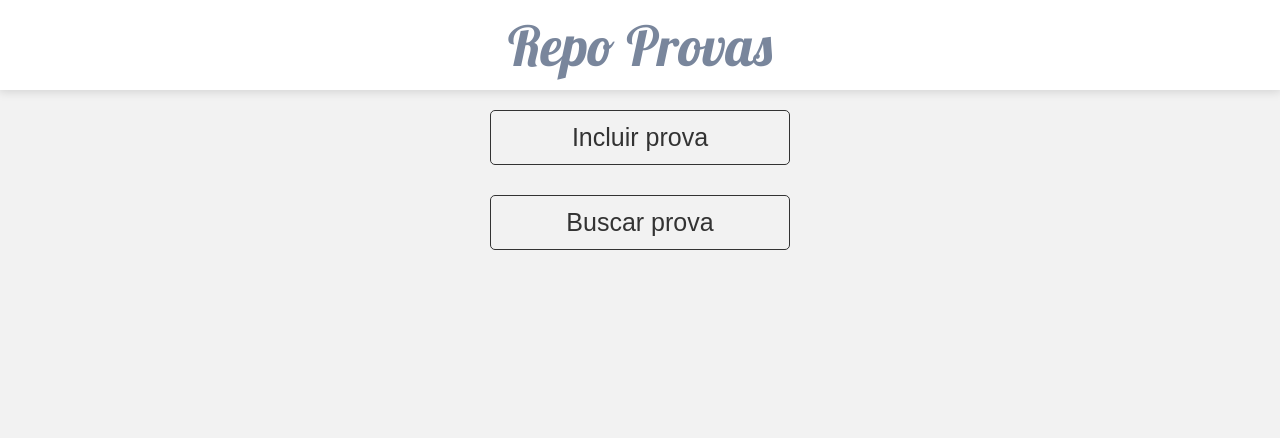
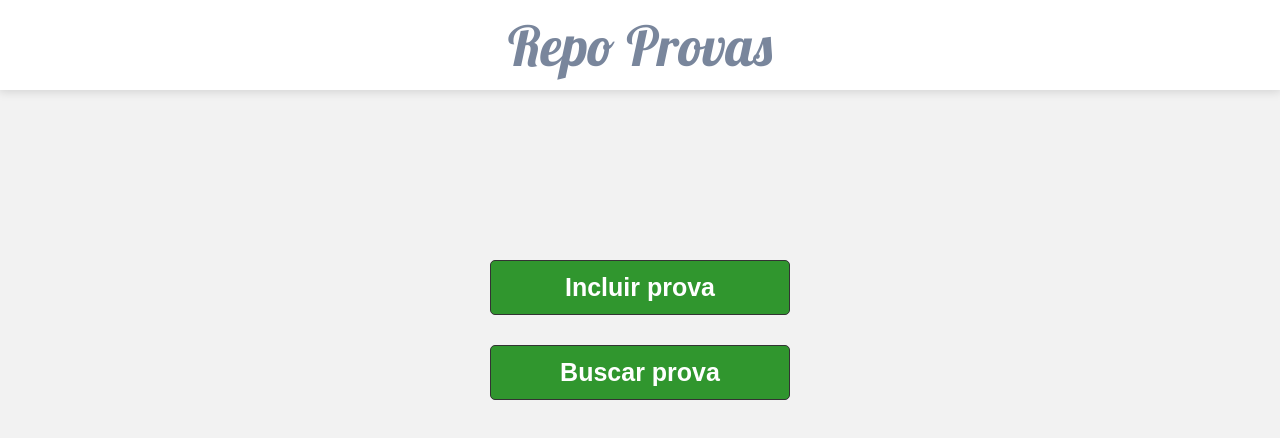
Before and after one commit to leandrodcs/repo-provas, a React (Create React App) app: page / in a window 1280 px wide. Shown: the top 438 px of the page. Built offline with nearby package versions, Linux system fonts and the light colour scheme; no server answers.

Commit message:
Minor style changes

```diff
--- a/src/components/Button.js
+++ b/src/components/Button.js
@@ -4,11 +4,14 @@ export const Button = styled.button`
     width: 100%;
     max-width: 300px;
     height: 55px;
-    background: inherit;
+    background: #30962e;
+    font-weight: 700;
     border: none;
     border-radius: 5px;
-    color: #333;
+    color: white;
     border: 1px solid #333;
     font-size: 25px;
     cursor: pointer;
+    pointer-events: ${props => props.offline ? 'none' : 'initial'};
+    opacity: ${props => props.offline ? '0.7' : '1'};
 `;
--- a/src/components/Input.js
+++ b/src/components/Input.js
@@ -11,4 +11,6 @@ export const Input = styled.input`
     font-size: 18px;
     padding: 0 12px;
     outline: none;
+    pointer-events: ${props => props.offline ? 'none' : 'initial'};
+    opacity: ${props => props.offline ? '0.7' : '1'};
 `;
--- a/src/components/PageWrapper.js
+++ b/src/components/PageWrapper.js
@@ -3,7 +3,7 @@ import styled from "styled-components";
 export const Wrapper = styled.main`
     width: 100%;
     height: 100%;
-    margin-top: 90px;
+    margin-top: ${props => props.isHome ? '30vh' : '90px'};
     padding: 20px 20px;
     display: flex;
     flex-direction: column;
--- a/src/components/SelectBox.js
+++ b/src/components/SelectBox.js
@@ -1,9 +1,10 @@
 import styled from "styled-components"
 
-export default function SelectBox({name, value, items, setItem, handler}) {
+export default function SelectBox({offline, name, value, items, setItem, handler}) {
     return (
         <>
             <Wrapper
+            offline={offline}
             value={value}
             label={name}
             onChange={setItem ? e => setItem(e.target.value) : e => handler(e.target.value)}
@@ -28,4 +29,7 @@ const Wrapper = styled.select`
     padding: 0 12px;
     outline: none;
     cursor: pointer;
+    pointer-events: ${props => props.offline ? 'none' : 'initial'};
+    opacity: ${props => props.offline ? '0.7' : '1'};
+
 `;
--- a/src/components/SubjectSelection.js
+++ b/src/components/SubjectSelection.js
@@ -1,6 +1,6 @@
 import styled from "styled-components"
 
-export default function SubjectSelection({name, value, items, setItem, handler}) {
+export default function SubjectSelection({offline, name, value, items, setItem, handler}) {
     const periods = [];
     items.forEach(item => {
         let isIncluded = false;
@@ -16,6 +16,7 @@ export default function SubjectSelection({name, value, items, setItem, handler})
     periods.sort((a,b) => (a.id > b.id) ? 1 : ((b.id > a.id) ? -1 : 0))
     return (
             <Wrapper
+            offline={offline}
             value={value}
             label={name}
             onChange={setItem ? e => setItem(e.target.value) : e => handler(e.target.value)}
@@ -47,4 +48,6 @@ const Wrapper = styled.select`
     padding: 0 12px;
     outline: none;
     cursor: pointer;
+    pointer-events: ${props => props.offline ? 'none' : 'initial'};
+    opacity: ${props => props.offline ? '0.7' : '1'};
 `;
--- a/src/components/TeacherSelection.js
+++ b/src/components/TeacherSelection.js
@@ -1,9 +1,10 @@
 import styled from "styled-components"
 
-export default function TeacherSelection({name, value, items, setItem, handler}) {
+export default function TeacherSelection({offline, name, value, items, setItem, handler}) {
     return (
         <>
             <Wrapper
+            offline={offline}
             value={value}
             label={name}
             onChange={setItem ? e => setItem(e.target.value) : e => handler(e.target.value)}
@@ -28,4 +29,6 @@ const Wrapper = styled.select`
     padding: 0 12px;
     outline: none;
     cursor: pointer;
+    pointer-events: ${props => props.offline ? 'none' : 'initial'};
+    opacity: ${props => props.offline ? '0.7' : '1'};
 `;
--- a/src/pages/Consult.js
+++ b/src/pages/Consult.js
@@ -17,6 +17,7 @@ export default function Consult() {
     const [searchId, setSearchId] = useState('');
     const [filter, setFilter] = useState('');
     const [majorLoad, setMajorLoad] = useState(true);
+    const [isLoading, setIsLoading] = useState(false);
     const filters = [{id: 'teacher', name: 'Buscar por Professor'}, {id: 'subject', name: 'Buscar por Matéria'}];
     const navigate = useNavigate();
 
@@ -42,22 +43,27 @@ export default function Consult() {
     function filterHandler(filter) {
         setFilter(filter);
         setSearchId('');
+        setIsLoading(true);
         if (filter === 'teacher') {
             getTeachers(courseId)
             .then(res => {
                 setTeachers(res.data);
+                setIsLoading(false);
             })
             .catch(err => {
                 console.log(err);
+                setIsLoading(false);
             })
         }
         if (filter === 'subject') {
             getSubjects(courseId)
             .then(res => {
                 setSubjects(res.data);
+                setIsLoading(false);
             })
             .catch(err => {
                 console.log(err);
+                setIsLoading(false);
             })
         }
     }
@@ -82,24 +88,24 @@ export default function Consult() {
             <Form onSubmit={(e) => submitHandler(e)}>
                 <Section>
                     <p>Primeiro, selecione um curso:</p>
-                    <SelectBox name="Curso" value={courseId} items={courses} handler={courseHandler}/>
+                    <SelectBox offline={isLoading} name="Curso" value={courseId} items={courses} handler={courseHandler}/>
                 </Section>
                 {courseId&&
                 <Section>
                     <p>Agora, escolha por que filtro que deseja buscar as provas:</p>
-                    <SelectBox name="Filtro" value={filter} items={filters} handler={filterHandler}/>
+                    <SelectBox offline={isLoading} name="Filtro" value={filter} items={filters} handler={filterHandler}/>
                 </Section>
                 }
                 {
                     filter === 'teacher' ?
                     <Section>
                         <p>Por fim, escolha o professor que deseja consultar:</p>
-                        <TeacherSelection name="Professor" value={searchId} items={teachers} handler={searchHandler}/>
+                        <TeacherSelection offline={isLoading} name="Professor" value={searchId} items={teachers} handler={searchHandler}/>
                     </Section>
                     : filter === 'subject' ?
                     <Section>
                         <p>Por fim, escolha a matéria que deseja consultar:</p>
-                        <SubjectSelection name="Matéria" value={searchId} items={subjects} handler={searchHandler}/>
+                        <SubjectSelection offline={isLoading} name="Matéria" value={searchId} items={subjects} handler={searchHandler}/>
                     </Section>
                     : ""
                 }
--- a/src/pages/Contribute.js
+++ b/src/pages/Contribute.js
@@ -21,6 +21,7 @@ export default function Contribute() {
     const [teacherId, setTeacherId] = useState('');
     const [categoryId, setCategoryId] = useState('');
     const [majorLoad, setMajorLoad] = useState(true);
+    const [isLoading, setIsLoading] = useState(false);
     const navigate = useNavigate();
 
     useEffect(() => {
@@ -43,6 +44,7 @@ export default function Contribute() {
 
     function courseHandler(courseId) {
         setCourseId(courseId);
+        setIsLoading(true);
         if (courseId === "") {
             setSubjects([]);
             setTeachers([]);
@@ -53,13 +55,16 @@ export default function Contribute() {
         getSubjects(courseId)
         .then(res => {
             setSubjects(res.data);
+            setIsLoading(false);
         })
         .catch(err => {
             console.log(err);
+            setIsLoading(false);
         })
     }
 
     function subjectHandler(subjectId) {
+        setIsLoading(true);
         setSubjectId(subjectId);
         if (subjectId === "") {
             setTeachers([]);
@@ -68,14 +73,17 @@ export default function Contribute() {
         getSubjectTeachers(subjectId)
         .then(res => {
             setTeachers(res.data);
+            setIsLoading(false);
         })
         .catch(err => {
             console.log(err);
+            setIsLoading(false);
         })
     }
 
     function submitHandler(e) {
         e.preventDefault();
+        setIsLoading(true);
         const body = {
             name,
             exam,
@@ -86,12 +94,13 @@ export default function Contribute() {
         postNewExam(body)
         .then(res => {
             sendAlert('success', '', 'Sua prova foi enviada com sucesso, você agora pode fazer uma consulta para encontra-lá :)');
+            setIsLoading(false);
             navigate("/");
         })
         .catch(err => {
-            sendAlert('error', '', err.response.data)
-            console.log(err);
-        })
+            sendAlert('error', '', err.response.data);
+            setIsLoading(false);
+        });
     }
 
     if(majorLoad) {
@@ -103,13 +112,13 @@ export default function Contribute() {
     return (
         <Wrapper>
             <Form onSubmit={(e) => submitHandler(e)}>
-                <Input required value={name} onChange={e => setName(e.target.value)} placeholder="Nomeie sua prova Ex: 2020.1"></Input>
-                <Input required value={exam} onChange={e => setExam(e.target.value)} placeholder="Link para a prova Ex: https://pdf..."></Input>
-                <SelectBox name="Categoria" value={categoryId} items={categories} setItem={setCategoryId}/>
-                <SelectBox name="Curso" value={courseId} items={courses} handler={courseHandler}/>
-                <SelectBox name="Matéria" value={subjectId} items={subjects} handler={subjectHandler}/>
-                <SelectBox name="Professor" value={teacherId} items={teachers} setItem={setTeacherId}/>
-                <Button type="submit">Enviar</Button>
+                <Input offline={isLoading} required value={name} onChange={e => setName(e.target.value)} placeholder="Nomeie sua prova Ex: 2020.1"></Input>
+                <Input offline={isLoading} required value={exam} onChange={e => setExam(e.target.value)} placeholder="Link para a prova Ex: https://pdf..."></Input>
+                <SelectBox offline={isLoading} name="Categoria" value={categoryId} items={categories} setItem={setCategoryId}/>
+                <SelectBox offline={isLoading} name="Curso" value={courseId} items={courses} handler={courseHandler}/>
+                <SelectBox offline={isLoading} name="Matéria" value={subjectId} items={subjects} handler={subjectHandler}/>
+                <SelectBox offline={isLoading} name="Professor" value={teacherId} items={teachers} setItem={setTeacherId}/>
+                <Button offline={isLoading} type="submit">Enviar</Button>
             </Form>
         </Wrapper>
     )
--- a/src/pages/Exams.js
+++ b/src/pages/Exams.js
@@ -63,13 +63,17 @@ export default function Exams() {
                     :
                     ""
                     )}
-                    {!exams.filter(exam => exam.categoryId === category.id).length ? <li>Nenhuma prova ;(</li> : ""}
+                    {!exams.filter(exam => exam.categoryId === category.id).length ? <EmptyMsg>Nenhuma prova ;(</EmptyMsg> : ""}
                 </List>
             </Box>
             )}
         </Wrapper>
     )
 }
+
+const EmptyMsg = styled.li`
+    color: grey;
+`;
 
 const Link = styled.span`
     color: #1679e2;
@@ -85,6 +89,7 @@ const Box = styled.section`
     display: flex;
     flex-direction: column;
     align-items: center;
+    text-align: left;
 `;
 
 const Item = styled.li`
@@ -99,6 +104,7 @@ const List = styled.ul`
 
 const Category = styled.p`
     font-size: 22px;
+    font-weight: 700;
     width: 100%;
     color: #333;
     border-bottom: 1px solid #EBEBEB;
--- a/src/pages/Home.js
+++ b/src/pages/Home.js
@@ -6,7 +6,7 @@ export default function Home() {
     const navigate = useNavigate();
 
     return (
-        <Wrapper>
+        <Wrapper isHome>
             <Button onClick={() => navigate('/contribute')}>Incluir prova</Button>
             <Button onClick={() => navigate('/consult')}>Buscar prova</Button>
         </Wrapper>
```
